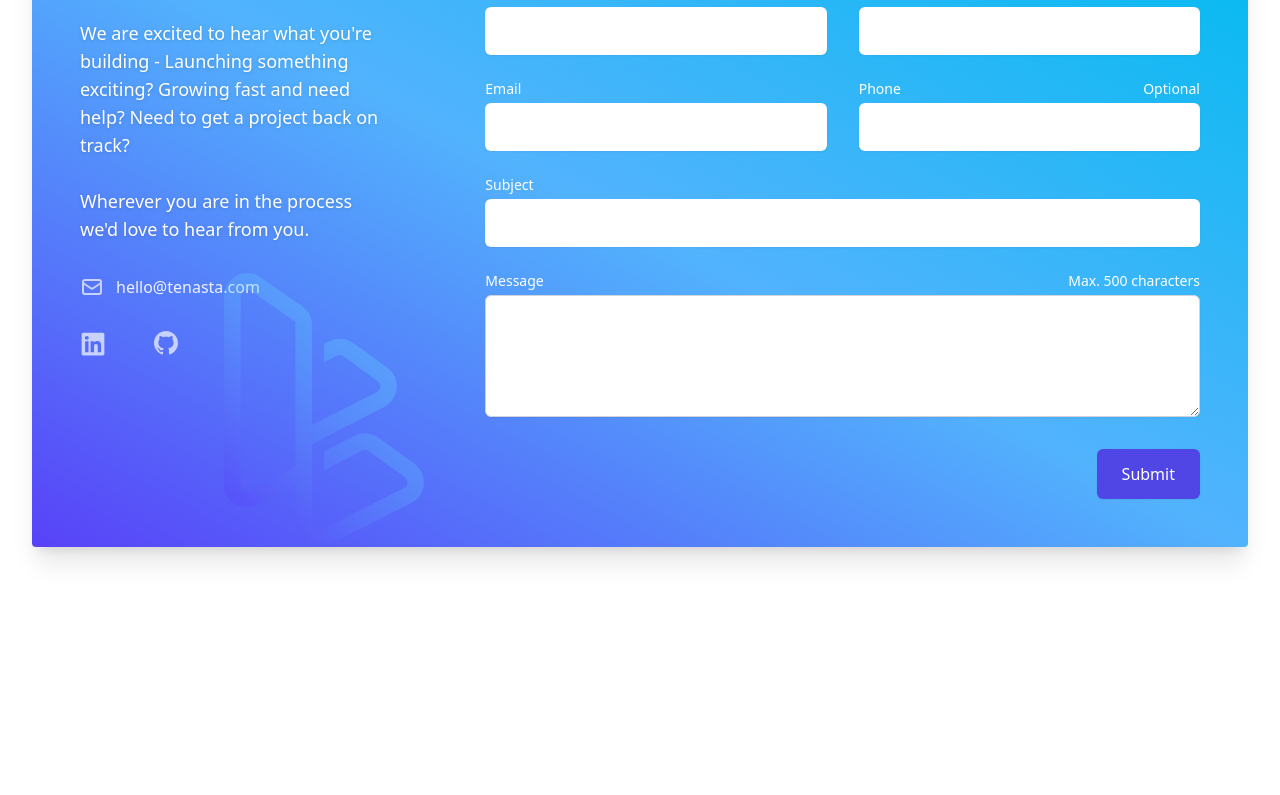
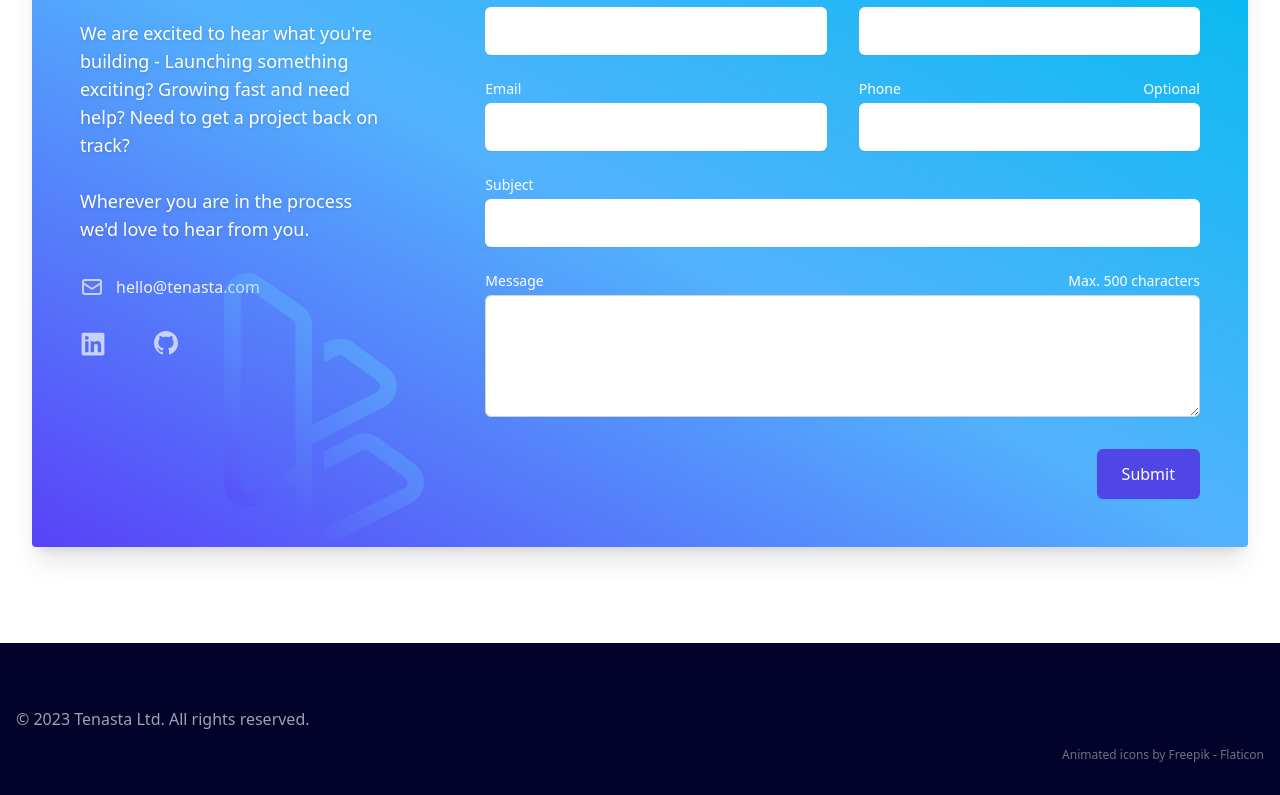
Before and after one commit to Tenasta/web, a Next.js app: page / in a window 1280 px wide. Shown: the part 5077-5872 px from the top of the page. Before the commit the page ends 5720 px from the top, so only its background shows below. Built offline with nearby package versions, Linux system fonts and the light colour scheme; what react-animations would draw is missing.

Commit message:
Add a footer

```diff
--- a/app/layout.tsx
+++ b/app/layout.tsx
@@ -1,5 +1,6 @@
 import Header from "@/components/header";
 import "./globals.css";
+import Footer from "@/components/footer";
 
 export const metadata = {
   title: "Tenasta Ltd.",
@@ -16,6 +17,7 @@ export default function RootLayout({
       <body>
         <Header />
         {children}
+        <Footer />
       </body>
     </html>
   );
--- /dev/null
+++ b/components/footer.tsx
@@ -0,0 +1,46 @@
+export default function Footer({}) {
+  return (
+    <footer
+      className="bg-brand-dark-blue text-gray"
+      aria-labelledby="footer-heading"
+    >
+      <h2 id="footer-heading" className="sr-only">
+        Footer
+      </h2>
+      <div className="max-w-7xl mx-auto pt-2 pb-8 px-4">
+        <div className="mt-4 pt-2 md:flex md:items-center md:justify-between lg:mt-12">
+          <div className="flex flex-wrap space-x-6 md:order-2">
+            {/* <!-- <a href="#" className="text-gray-400 hover:text-gray-500">
+                    <span className="sr-only">LinkedIn</span>
+                    <svg className="h-6 w-6" fill="currentColor" xmlns="http://www.w3.org/2000/svg" viewBox="0 0 24 24">
+                        <path
+                            d="M12 2c5.514 0 10 4.486 10 10s-4.486 10-10 10-10-4.486-10-10 4.486-10 10-10zm0-2c-6.627 0-12 5.373-12 12s5.373 12 12 12 12-5.373 12-12-5.373-12-12-12zm-2 8c0 .557-.447 1.008-1 1.008s-1-.45-1-1.008c0-.557.447-1.008 1-1.008s1 .452 1 1.008zm0 2h-2v6h2v-6zm3 0h-2v6h2v-2.861c0-1.722 2.002-1.881 2.002 0v2.861h1.998v-3.359c0-3.284-3.128-3.164-4-1.548v-1.093z" />
+                    </svg>
+                </a>
+
+                <a href="#" className="text-gray-400 hover:text-gray-500">
+                    <span className="sr-only">GitHub</span>
+                    <svg className="h-6 w-6" fill="currentColor" viewBox="0 0 24 24" aria-hidden="true">
+                        <path fill-rule="evenodd"
+                            d="M12 2C6.477 2 2 6.484 2 12.017c0 4.425 2.865 8.18 6.839 9.504.5.092.682-.217.682-.483 0-.237-.008-.868-.013-1.703-2.782.605-3.369-1.343-3.369-1.343-.454-1.158-1.11-1.466-1.11-1.466-.908-.62.069-.608.069-.608 1.003.07 1.531 1.032 1.531 1.032.892 1.53 2.341 1.088 2.91.832.092-.647.35-1.088.636-1.338-2.22-.253-4.555-1.113-4.555-4.951 0-1.093.39-1.988 1.029-2.688-.103-.253-.446-1.272.098-2.65 0 0 .84-.27 2.75 1.026A9.564 9.564 0 0112 6.844c.85.004 1.705.115 2.504.337 1.909-1.296 2.747-1.027 2.747-1.027.546 1.379.202 2.398.1 2.651.64.7 1.028 1.595 1.028 2.688 0 3.848-2.339 4.695-4.566 4.943.359.309.678.92.678 1.855 0 1.338-.012 2.419-.012 2.747 0 .268.18.58.688.482A10.019 10.019 0 0022 12.017C22 6.484 17.522 2 12 2z"
+                            clip-rule="evenodd" />
+                    </svg>
+                </a> --> */}
+          </div>
+          <p className="mt-8 text-base text-gray-400 md:mt-0 md:order-1">
+            &copy; 2023 Tenasta Ltd. All rights reserved.
+          </p>
+        </div>
+        <div className="flex justify-end text-right pt-4">
+          <a
+            className="text-gray-500 text-xs"
+            href="https://www.flaticon.com/free-icons/idea"
+            title="idea animated icons"
+          >
+            Animated icons by Freepik - Flaticon
+          </a>
+        </div>
+      </div>
+    </footer>
+  );
+}
```
